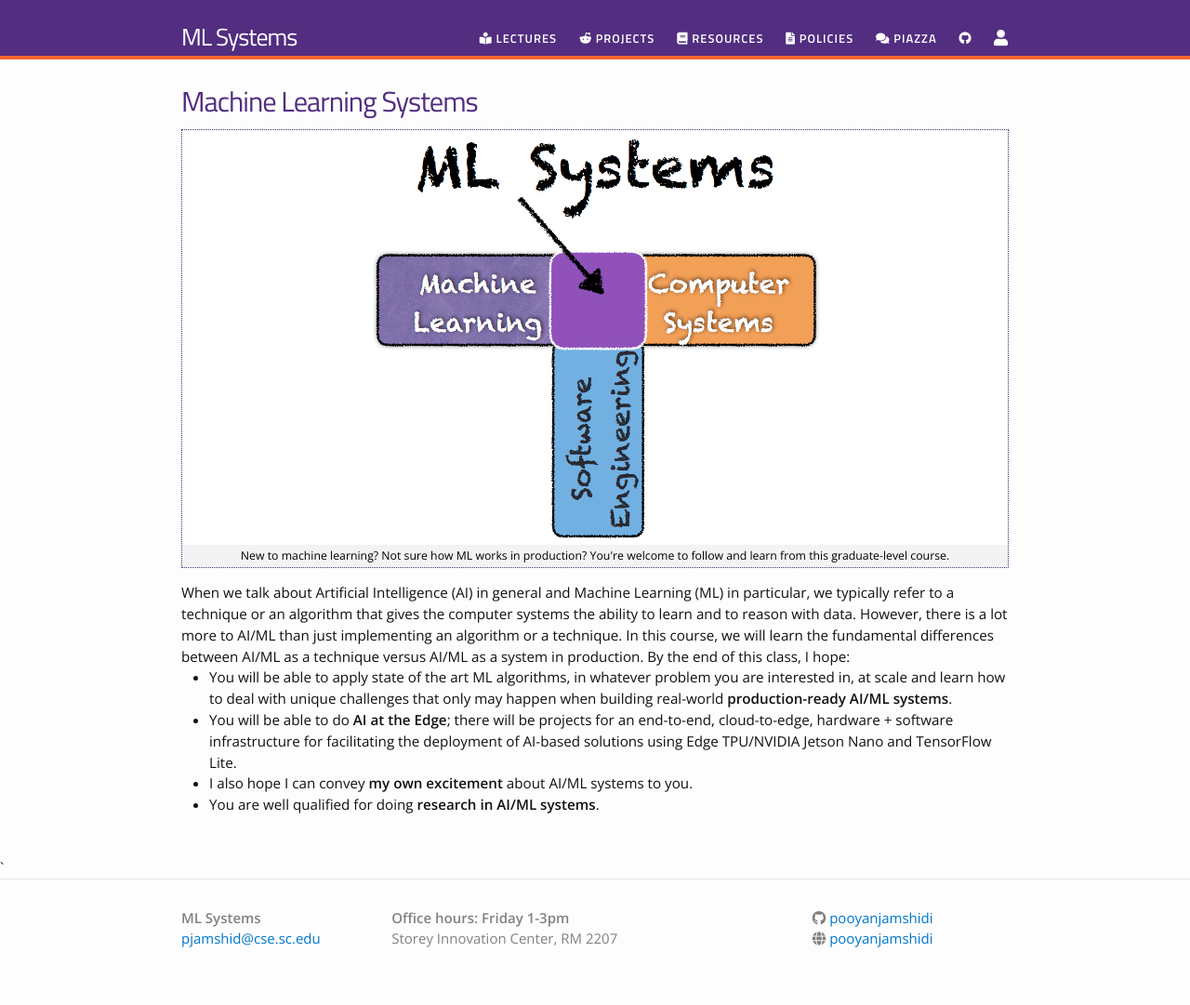
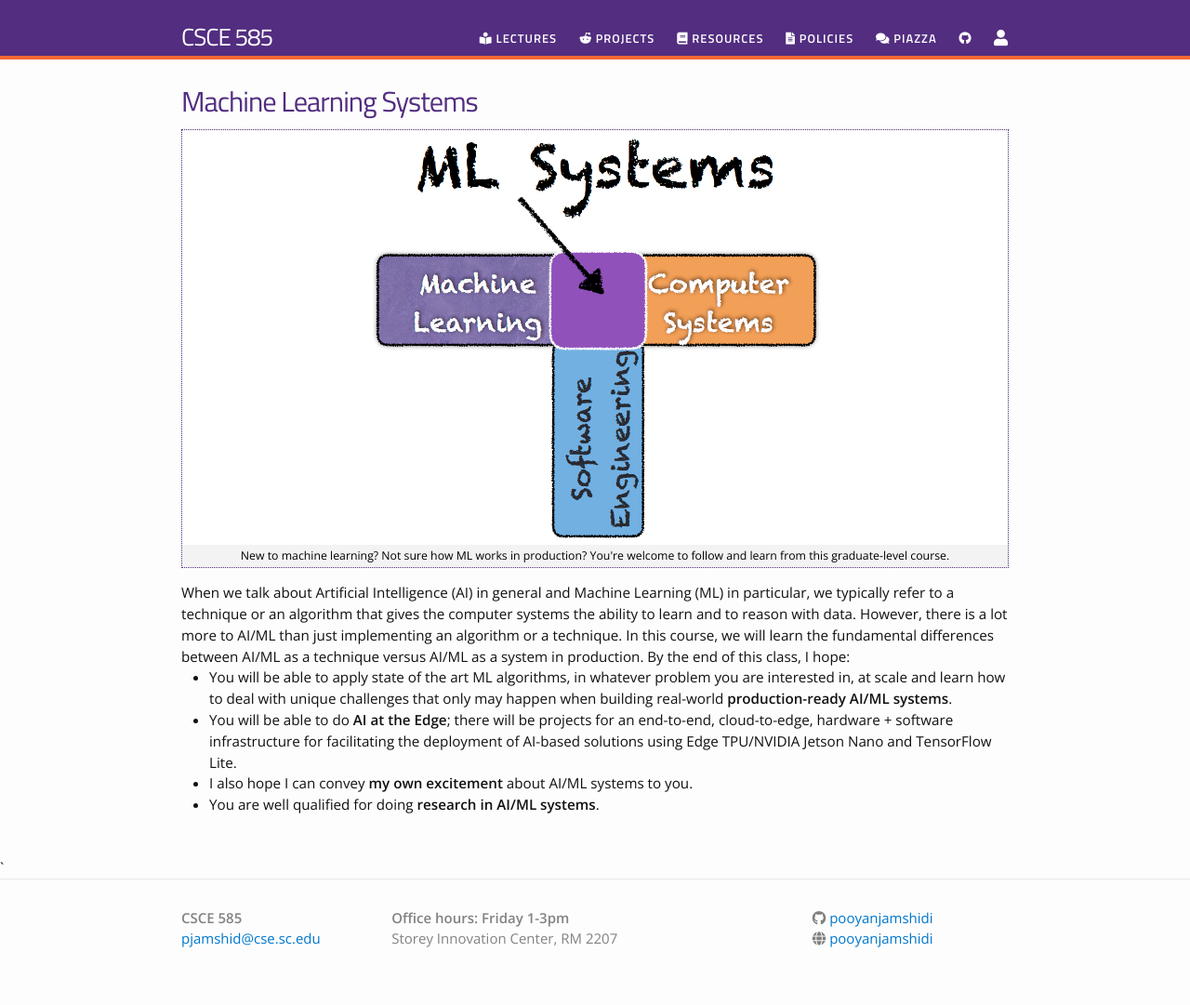
Before and after one commit to pooyanjamshidi/mls, a Jekyll site: the page built from index.html, in a window 1280 px wide. Shown: the whole page at 93% size. Built offline with Jekyll 4.4.1, drawn with Linux system fonts in a browser that asks for light colours; nearby versions of some CDN libraries.

Commit message:
updating title

```diff
--- a/_config.yml
+++ b/_config.yml
@@ -1,5 +1,5 @@
 # Site settings
-title: ML Systems
+title: CSCE 585
 subtitle: Machine Learning Systems
 email: pjamshid@cse.sc.edu
 description: "When we talk about Artificial Intelligence (AI) in general and Machine Learning (ML) in particular, we typically refer to a technique or an algorithm that gives the computer systems the ability to learn and to reason with data. However, there is a lot more to AI/ML than just implementing an algorithm or a technique. In this course, we will learn the fundamental differences between AI/ML as a technique versus AI/ML as a system in production."
```
